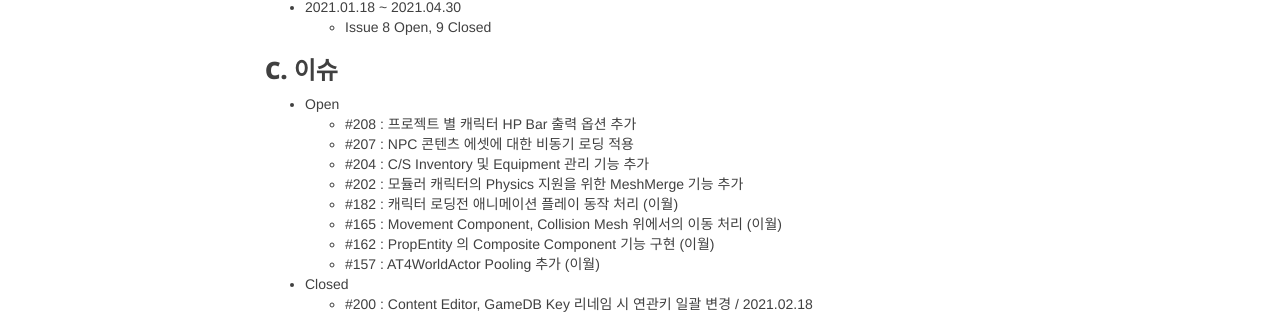
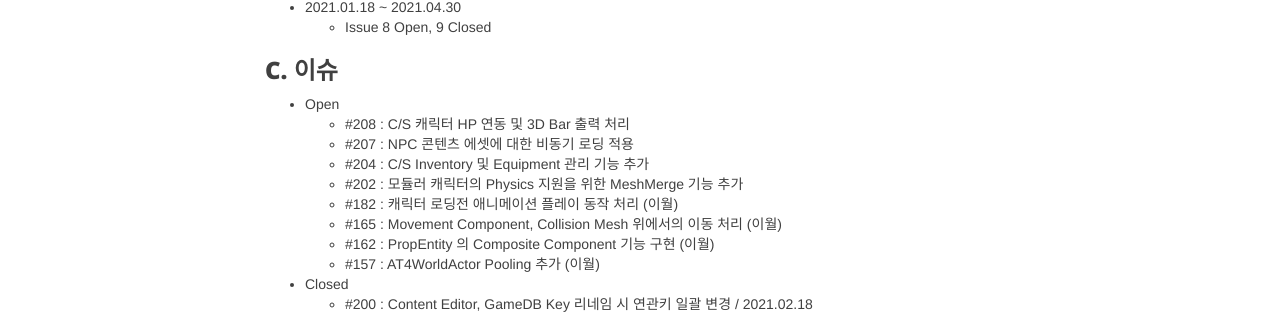
Before and after one commit to T4Framework/T4Framework_WebSite, a Jekyll site: the page built from docs/T4Framework_Milestone9_Achieved.md, in a window 1280 px wide and 900 px high, scrolled down 414 px. Shown: the part 144-458 px from the top of the window. Built offline with Jekyll 4.4.1, drawn with Linux system fonts in a browser that asks for light colours; nearby versions of some CDN libraries.

Commit message:
Update T4Framework_Milestone9_Achieved.md

```diff
--- a/docs/T4Framework_Milestone9_Achieved.md
+++ b/docs/T4Framework_Milestone9_Achieved.md
@@ -20,7 +20,7 @@ subtitle: Milestone 9 (2021.01.18 ~ 2021.04.30)
 ### C. 이슈
 
 - Open
-  - #208 : 프로젝트 별 캐릭터 HP Bar 출력 옵션 추가
+  - #208 : C/S 캐릭터 HP 연동 및 3D Bar 출력 처리
   - #207 : NPC 콘텐츠 에셋에 대한 비동기 로딩 적용
   - #204 : C/S Inventory 및 Equipment 관리 기능 추가
   - #202 : 모듈러 캐릭터의 Physics 지원을 위한 MeshMerge 기능 추가
```
